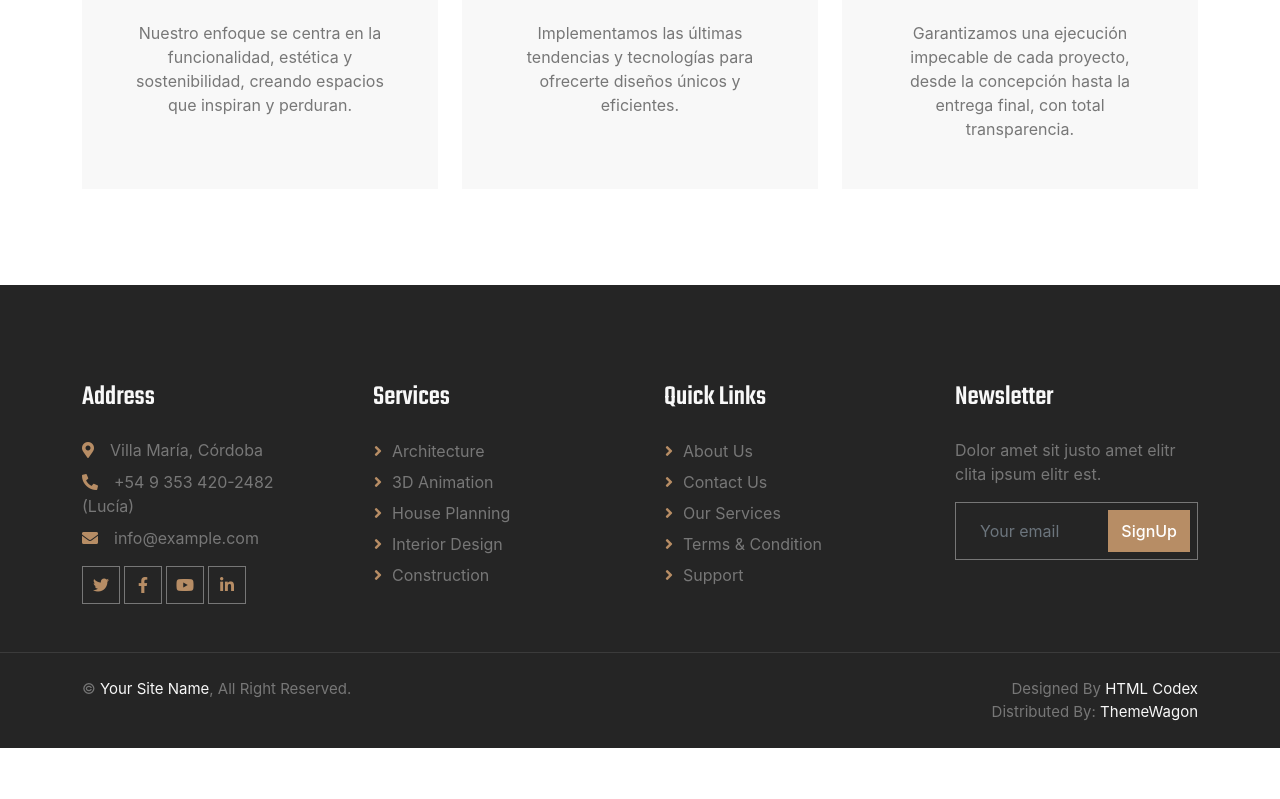
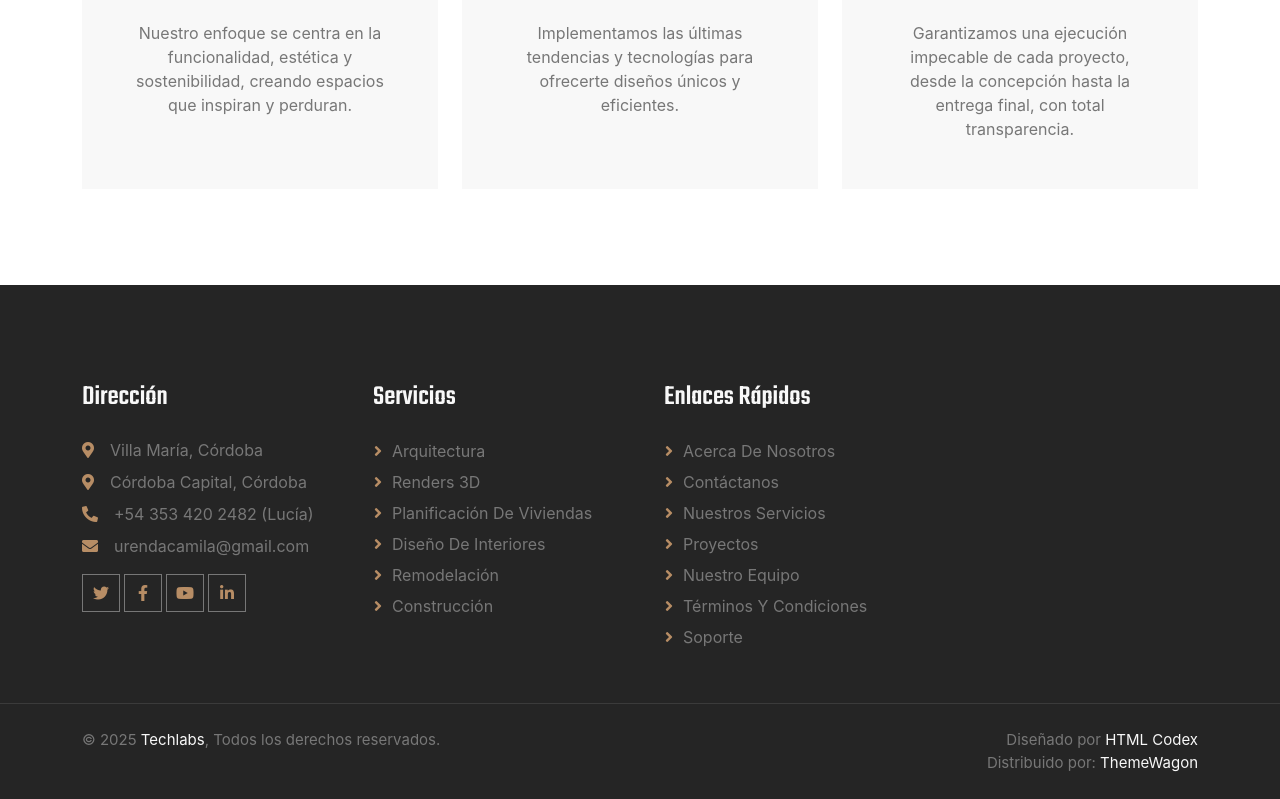
Before and after one commit to camiurenda/A3Arq, a React (Create React App) app: page /testimonial.html in a window 1280 px wide. Shown: the part 1082-1881 px from the top of the page. Before the commit the page ends 1830 px from the top, so only its background shows below. Built offline with nearby package versions, Linux system fonts and the light colour scheme; the HTML template or start-up script is replaced by a standard one.

Commit message:
Footer y servicios actualizados

```diff
--- a/src/components/Footer.js
+++ b/src/components/Footer.js
@@ -6,10 +6,11 @@ const Footer = () => {
             <div className="container py-5">
                 <div className="row g-5">
                     <div className="col-lg-3 col-md-6">
-                        <h3 className="text-light mb-4">Address</h3>
+                        <h3 className="text-light mb-4">Dirección</h3>
                         <p className="mb-2"><i className="fa fa-map-marker-alt text-primary me-3"></i>Villa María, Córdoba</p>
-                        <p className="mb-2"><i className="fa fa-phone-alt text-primary me-3"></i>+54 9 353 420-2482 (Lucía)</p>
-                        <p className="mb-2"><i className="fa fa-envelope text-primary me-3"></i>info@example.com</p>
+                        <p className="mb-2"><i className="fa fa-map-marker-alt text-primary me-3"></i>Córdoba Capital, Córdoba</p>
+                        <p className="mb-2"><i className="fa fa-phone-alt text-primary me-3"></i>+54 353 420 2482 (Lucía)</p>
+                        <p className="mb-2"><i className="fa fa-envelope text-primary me-3"></i>urendacamila@gmail.com</p>
                         <div className="d-flex pt-2">
                             <a className="btn btn-square btn-outline-body me-1" href="https://twitter.com"><i className="fab fa-twitter"></i></a>
                             <a className="btn btn-square btn-outline-body me-1" href="https://facebook.com"><i className="fab fa-facebook-f"></i></a>
@@ -18,30 +19,23 @@ const Footer = () => {
                         </div>
                     </div>
                     <div className="col-lg-3 col-md-6">
-                        <h3 className="text-light mb-4">Services</h3>
-                        <a className="btn btn-link" href="/service.html">Architecture</a>
-                        <a className="btn btn-link" href="/service.html">3D Animation</a>
-                        <a className="btn btn-link" href="/service.html">House Planning</a>
-                        <a className="btn btn-link" href="/service.html">Interior Design</a>
-                        <a className="btn btn-link" href="/service.html">Construction</a>
+                        <h3 className="text-light mb-4">Servicios</h3>
+                        <a className="btn btn-link" href="/service.html">Arquitectura</a>
+                        <a className="btn btn-link" href="/service.html">Renders 3D</a>
+                        <a className="btn btn-link" href="/service.html">Planificación de Viviendas</a>
+                        <a className="btn btn-link" href="/service.html">Diseño de Interiores</a>
+                        <a className="btn btn-link" href="/service.html">Remodelación</a>
+                        <a className="btn btn-link" href="/service.html">Construcción</a>
                     </div>
                     <div className="col-lg-3 col-md-6">
-                        <h3 className="text-light mb-4">Quick Links</h3>
-                        <a className="btn btn-link" href="/about.html">About Us</a>
-                        <a className="btn btn-link" href="/contact.html">Contact Us</a>
-                        <a className="btn btn-link" href="/service.html">Our Services</a>
-                        <a className="btn btn-link" href="">Terms & Condition</a>
-                        <a className="btn btn-link" href="">Support</a>
-                    </div>
-                    <div className="col-lg-3 col-md-6">
-                        <h3 className="text-light mb-4">Newsletter</h3>
-                        <p>Dolor amet sit justo amet elitr clita ipsum elitr est.</p>
-                        <div className="position-relative mx-auto" style={{ maxWidth: '400px' }}>
-                            <input className="form-control bg-transparent w-100 py-3 ps-4 pe-5" type="text"
-                                placeholder="Your email" />
-                            <button type="button"
-                                className="btn btn-primary py-2 position-absolute top-0 end-0 mt-2 me-2">SignUp</button>
-                        </div>
+                        <h3 className="text-light mb-4">Enlaces Rápidos</h3>
+                        <a className="btn btn-link" href="/about.html">Acerca de Nosotros</a>
+                        <a className="btn btn-link" href="/contact.html">Contáctanos</a>
+                        <a className="btn btn-link" href="/service.html">Nuestros Servicios</a>
+                        <a className="btn btn-link" href="/project.html">Proyectos</a>
+                        <a className="btn btn-link" href="/team.html">Nuestro Equipo</a>
+                        <a className="btn btn-link" href="">Términos y Condiciones</a>
+                        <a className="btn btn-link" href="">Soporte</a>
                     </div>
                 </div>
             </div>
@@ -49,11 +43,11 @@ const Footer = () => {
                 <div className="container">
                     <div className="row">
                         <div className="col-md-6 text-center text-md-start mb-3 mb-md-0">
-                        &copy; <a href="/">Your Site Name</a>, All Right Reserved.
+                        &copy; 2025 <a href="/">Techlabs</a>, Todos los derechos reservados.
                         </div>
                         <div className="col-md-6 text-center text-md-end">
-                            Designed By <a href="https://htmlcodex.com">HTML Codex</a>
-                            <br /> Distributed By: <a className="border-bottom" href="https://themewagon.com"
+                            Diseñado por <a href="https://htmlcodex.com">HTML Codex</a>
+                            <br /> Distribuido por: <a className="border-bottom" href="https://themewagon.com"
                                 target="_blank" rel="noopener noreferrer">ThemeWagon</a>
                         </div>
                     </div>
--- a/src/components/Service.js
+++ b/src/components/Service.js
@@ -5,8 +5,8 @@ const Service = () => {
         <div className="container-xxl py-5">
             <div className="container">
                 <div className="text-center mx-auto mb-5 wow fadeInUp" data-wow-delay="0.1s" style={{ maxWidth: '600px' }}>
-                    <h4 className="section-title">Our Services</h4>
-                    <h1 className="display-5 mb-4">We Focused On Modern Architecture And Interior Design</h1>
+                    <h4 className="section-title">Nuestros Servicios</h4>
+                    <h1 className="display-5 mb-4">Nos Enfocamos en Arquitectura Moderna y Diseño de Interiores</h1>
                 </div>
                 <div className="row g-4">
                     <div className="col-lg-4 col-md-6 wow fadeInUp" data-wow-delay="0.1s">
@@ -14,10 +14,9 @@ const Service = () => {
                             <img className="bg-img" src="img/service-1.jpg" alt="" />
                             <div className="service-text p-5">
                                 <img className="mb-4" src="img/icons/icon-5.png" alt="Icon" />
-                                <h3 className="mb-3">Architecture</h3>
-                                <p className="mb-4">Erat ipsum justo amet duo et elitr dolor, est duo duo eos lorem sed diam
-                                    stet diam sed stet.</p>
-                                <a className="btn" href="/service.html"><i className="fa fa-plus text-primary me-3"></i>Read More</a>
+                                <h3 className="mb-3">Arquitectura</h3>
+                                <p className="mb-4">Diseñamos espacios funcionales y estéticos, adaptados a tus necesidades y visión.</p>
+                                <a className="btn" href="/service.html"><i className="fa fa-plus text-primary me-3"></i>Leer Más</a>
                             </div>
                         </div>
                     </div>
@@ -26,10 +25,9 @@ const Service = () => {
                             <img className="bg-img" src="img/service-2.jpg" alt="" />
                             <div className="service-text p-5">
                                 <img className="mb-4" src="img/icons/icon-6.png" alt="Icon" />
-                                <h3 className="mb-3">3D Animation</h3>
-                                <p className="mb-4">Erat ipsum justo amet duo et elitr dolor, est duo duo eos lorem sed diam
-                                    stet diam sed stet.</p>
-                                <a className="btn" href="/service.html"><i className="fa fa-plus text-primary me-3"></i>Read More</a>
+                                <h3 className="mb-3">Renders 3D</h3>
+                                <p className="mb-4">Creamos visualizaciones realistas de tus proyectos antes de su construcción.</p>
+                                <a className="btn" href="/service.html"><i className="fa fa-plus text-primary me-3"></i>Leer Más</a>
                             </div>
                         </div>
                     </div>
@@ -38,10 +36,9 @@ const Service = () => {
                             <img className="bg-img" src="img/service-3.jpg" alt="" />
                             <div className="service-text p-5">
                                 <img className="mb-4" src="img/icons/icon-7.png" alt="Icon" />
-                                <h3 className="mb-3">House Planning</h3>
-                                <p className="mb-4">Erat ipsum justo amet duo et elitr dolor, est duo duo eos lorem sed diam
-                                    stet diam sed stet.</p>
-                                <a className="btn" href="/service.html"><i className="fa fa-plus text-primary me-3"></i>Read More</a>
+                                <h3 className="mb-3">Planificación de Viviendas</h3>
+                                <p className="mb-4">Desarrollamos planos y diseños detallados para tu hogar ideal.</p>
+                                <a className="btn" href="/service.html"><i className="fa fa-plus text-primary me-3"></i>Leer Más</a>
                             </div>
                         </div>
                     </div>
@@ -50,10 +47,9 @@ const Service = () => {
                             <img className="bg-img" src="img/service-4.jpg" alt="" />
                             <div className="service-text p-5">
                                 <img className="mb-4" src="img/icons/icon-8.png" alt="Icon" />
-                                <h3 className="mb-3">Interior Design</h3>
-                                <p className="mb-4">Erat ipsum justo amet duo et elitr dolor, est duo duo eos lorem sed diam
-                                    stet diam sed stet.</p>
-                                <a className="btn" href="/service.html"><i className="fa fa-plus text-primary me-3"></i>Read More</a>
+                                <h3 className="mb-3">Diseño de Interiores</h3>
+                                <p className="mb-4">Transformamos tus espacios interiores con estilo y funcionalidad.</p>
+                                <a className="btn" href="/service.html"><i className="fa fa-plus text-primary me-3"></i>Leer Más</a>
                             </div>
                         </div>
                     </div>
@@ -62,10 +58,9 @@ const Service = () => {
                             <img className="bg-img" src="img/service-5.jpg" alt="" />
                             <div className="service-text p-5">
                                 <img className="mb-4" src="img/icons/icon-9.png" alt="Icon" />
-                                <h3 className="mb-3">Renovation</h3>
-                                <p className="mb-4">Erat ipsum justo amet duo et elitr dolor, est duo duo eos lorem sed diam
-                                    stet diam sed stet.</p>
-                                <a className="btn" href="/service.html"><i className="fa fa-plus text-primary me-3"></i>Read More</a>
+                                <h3 className="mb-3">Remodelación</h3>
+                                <p className="mb-4">Actualizamos y renovamos tus propiedades para mejorar su valor y estética.</p>
+                                <a className="btn" href="/service.html"><i className="fa fa-plus text-primary me-3"></i>Leer Más</a>
                             </div>
                         </div>
                     </div>
@@ -74,10 +69,9 @@ const Service = () => {
                             <img className="bg-img" src="img/service-6.jpg" alt="" />
                             <div className="service-text p-5">
                                 <img className="mb-4" src="img/icons/icon-10.png" alt="Icon" />
-                                <h3 className="mb-3">Construction</h3>
-                                <p className="mb-4">Erat ipsum justo amet duo et elitr dolor, est duo duo eos lorem sed diam
-                                    stet diam sed stet.</p>
-                                <a className="btn" href="/service.html"><i className="fa fa-plus text-primary me-3"></i>Read More</a>
+                                <h3 className="mb-3">Construcción</h3>
+                                <p className="mb-4">Ejecutamos proyectos de construcción con calidad y eficiencia.</p>
+                                <a className="btn" href="/service.html"><i className="fa fa-plus text-primary me-3"></i>Leer Más</a>
                             </div>
                         </div>
                     </div>
```
